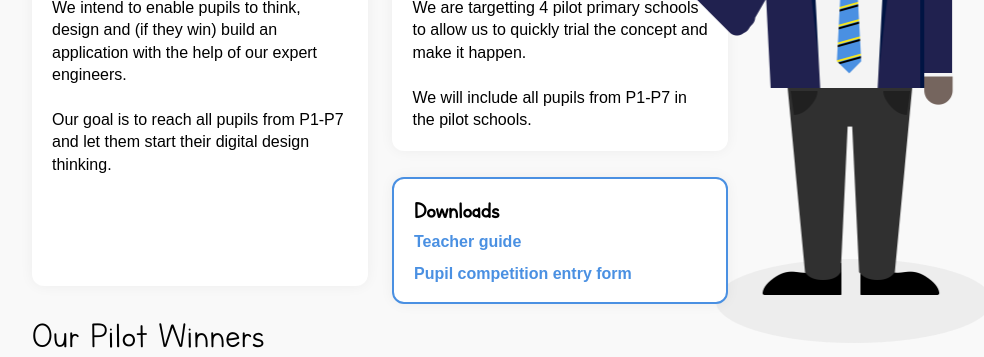
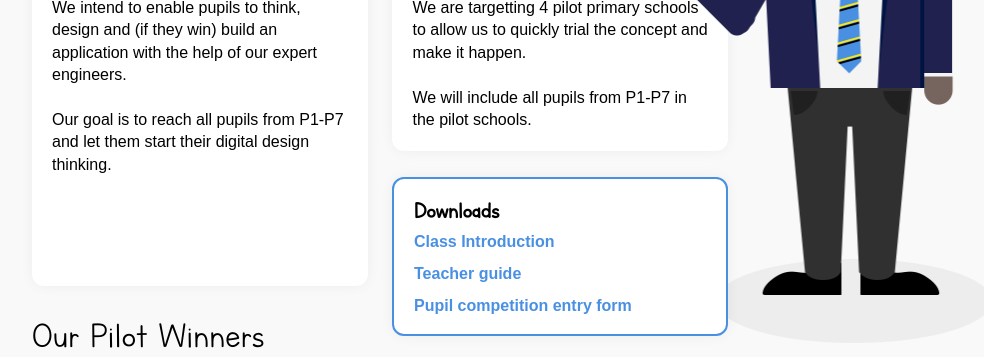
Before and after one commit to torranca/makeithappen, a plain HTML site: page docs/index.html in a window 1280 px wide. Shown: the part 443-800 px from the top of the page, without its empty margins (128-1112 px from the left). Drawn offline with Linux system fonts and the light colour scheme.

Commit message:
added class intro link

```diff
--- a/docs/index.html
+++ b/docs/index.html
@@ -45,6 +45,7 @@
 			<div class="kid_1"></div>
 			<div class="comp_blocks comp_downloads">
 				<h3>Downloads</h3>
+				<a href="https://github.com/torranca/makeithappen/raw/master/introduction.pdf" target="_blank">Class Introduction</a><br/><br/>
 				<a href="https://github.com/torranca/makeithappen/raw/master/teacher_guide.pdf" target="_blank">Teacher guide</a><br/><br/>
 				<a href="https://github.com/torranca/makeithappen/raw/master/pupil_competition_entry.pdf" target="_blank">Pupil competition entry form</a>
 			</div>
```
